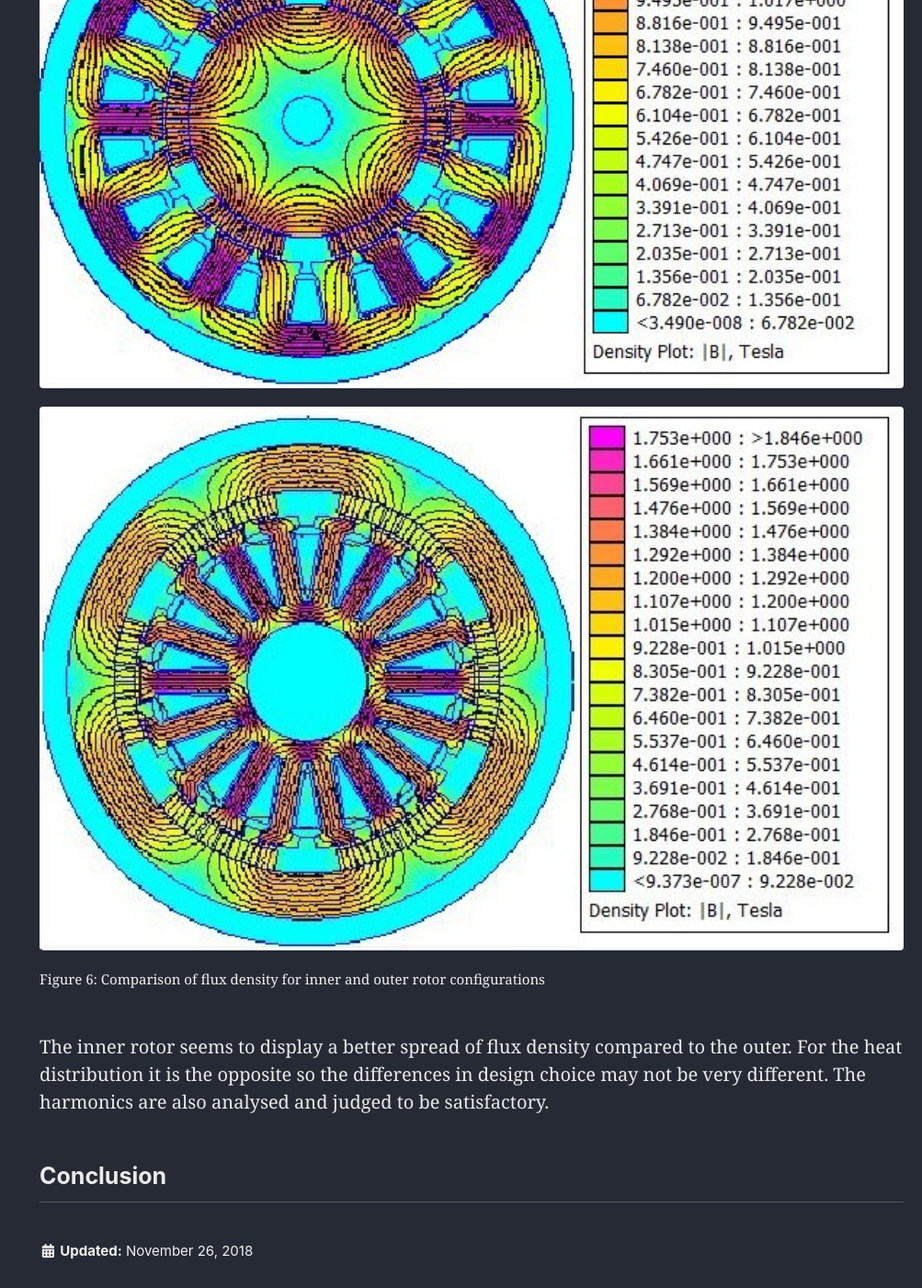
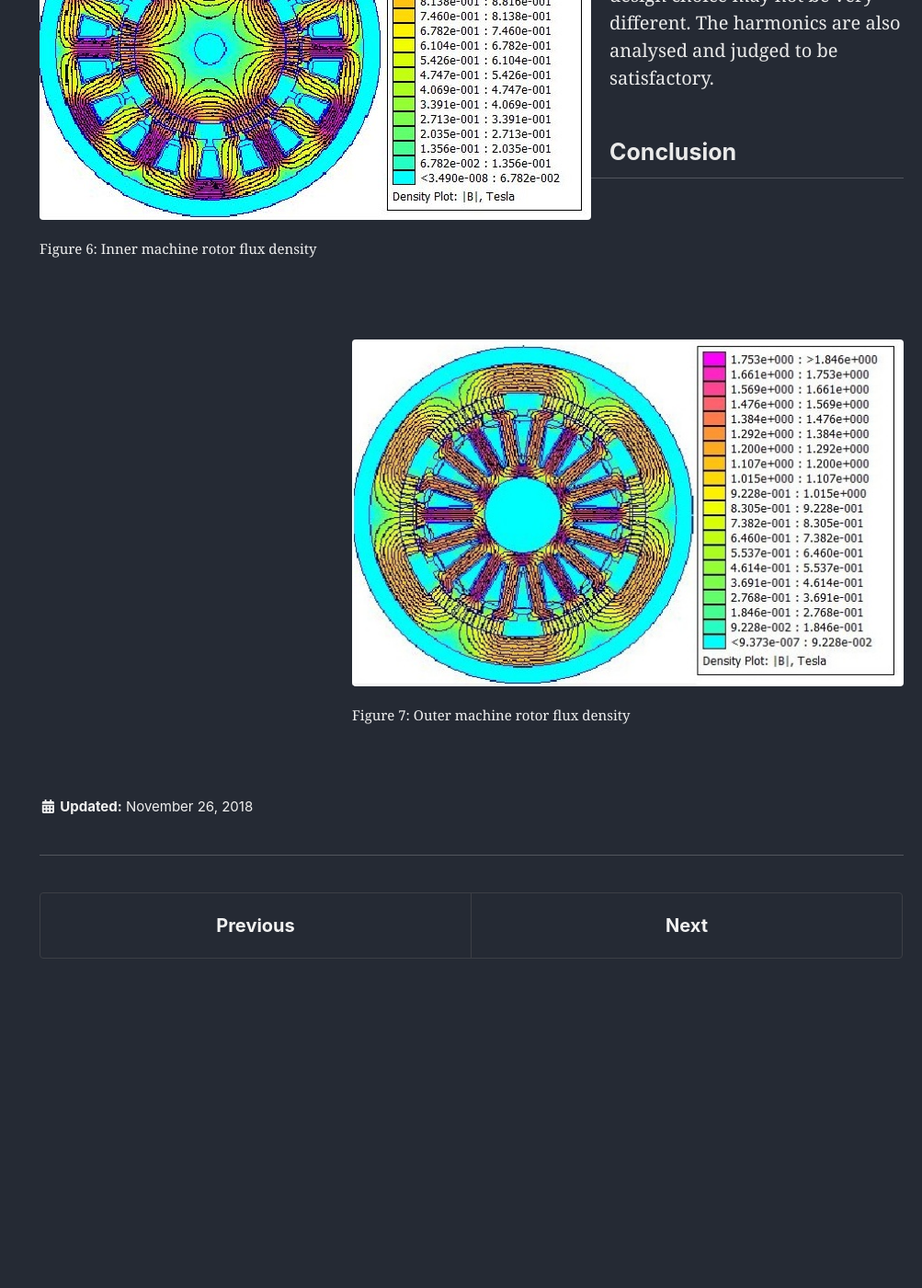
Before and after one commit to mdwcrft/mdwcrft.github.io, a Jekyll site: the page built from _portfolio/permanent-magnet-analysis.md, in a window 1280 px wide and 1400 px high, scrolled down 6508 px. Shown: the whole window at 92% size, without its empty margins (277-1280 px from the left). Built offline with Jekyll 4.4.1, drawn with Linux system fonts in a browser that asks for light colours; cached includes are drawn as plain includes; nearby versions of some CDN libraries; formulas are drawn with MathJax 3; after the commit the page ends 7550 px from its top, so only the background shows below that.

Commit message:
Figures formatting

```diff
--- a/_portfolio/permanent-magnet-analysis.md
+++ b/_portfolio/permanent-magnet-analysis.md
@@ -67,10 +67,14 @@ Figure 5 shows one of the output diagrams and shows significant variation from t
 
 The next stage is to compare the inner and outer rotor topologies for temperature distribution and flux density.
 
-<figure>
+<figure style="width: 600px" class="align-left">
   <img src="{{ site.url }}{{ site.baseurl }}/assets/images/p3-inner-flux.jpg" alt="Inner machine rotor flux density">
-  <img src="{{ site.url }}{{ site.baseurl }}/assets/images/p3-outer-flux.jpg" alt="Outer machine rotor flux density">
-  <figcaption>Figure 6: Comparison of flux density for inner and outer rotor configurations</figcaption>
+  <figcaption>Figure 6: Inner machine rotor flux density</figcaption>
+</figure>
+
+<figure style="width: 600px" class="align-right">
+    <img src="{{ site.url }}{{ site.baseurl }}/assets/images/p3-outer-flux.jpg" alt="Outer machine rotor flux density">
+    <figcaption>Figure 7: Outer machine rotor flux density</figcaption>
 </figure>
 
 The inner rotor seems to display a better spread of flux density compared to the outer. For the heat distribution it is the opposite so the differences in design choice may not be very different. The harmonics are also analysed and judged to be satisfactory.
```
